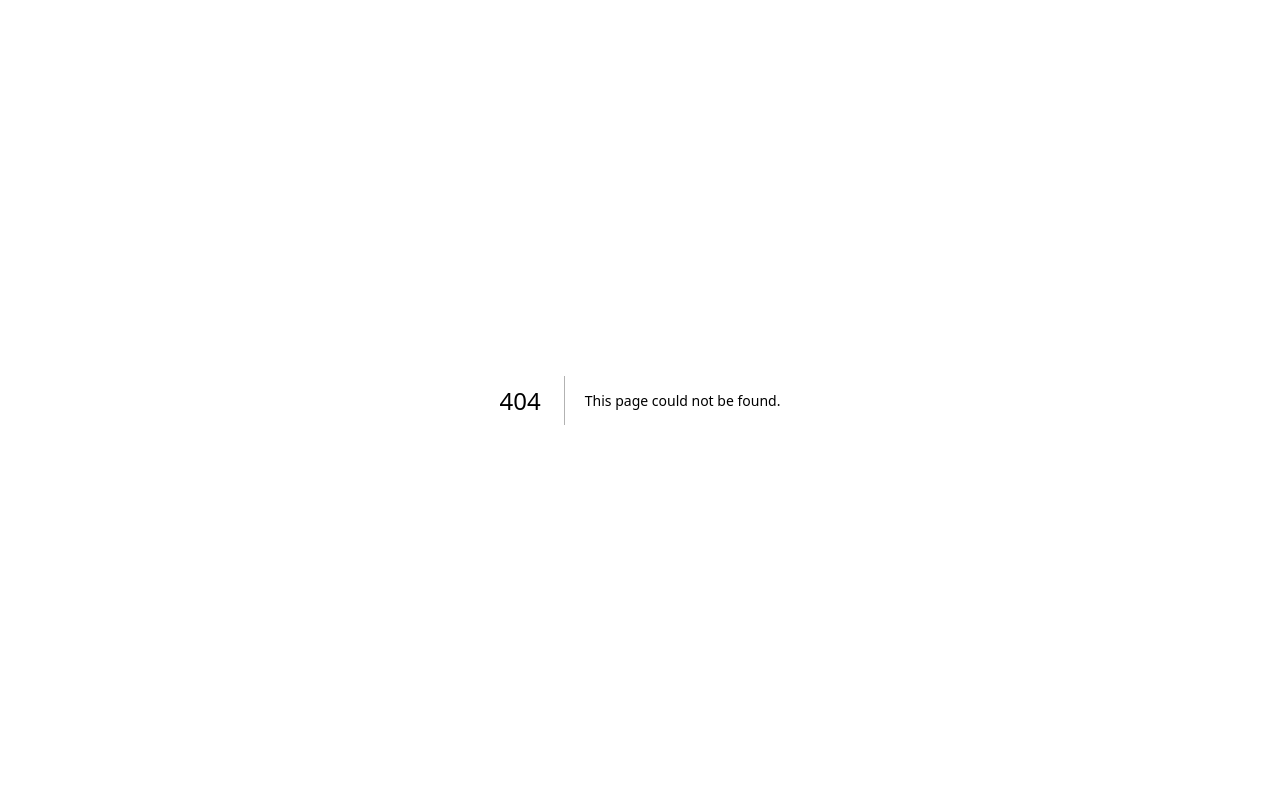
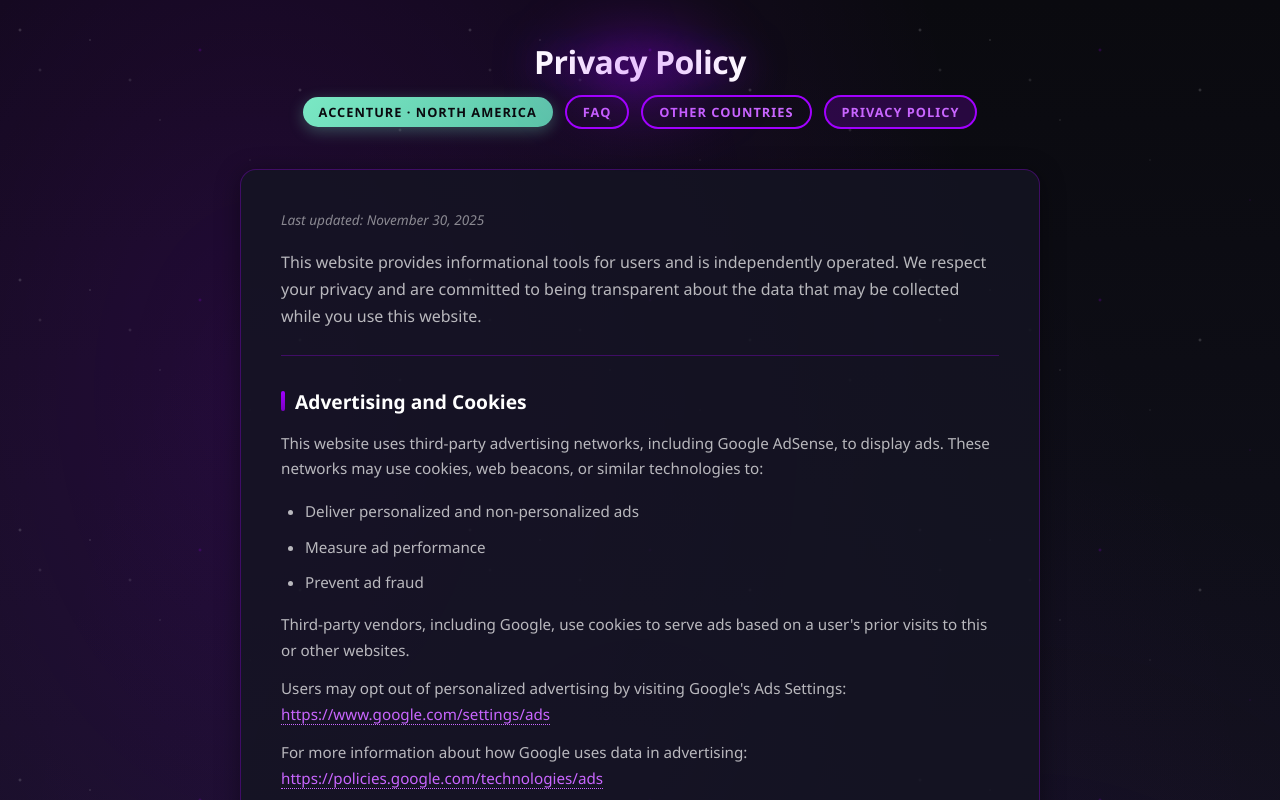
Before and after one commit to jtran5524/accenture-chargeability, a Next.js app: page /privacy-policy in a window 1280 px wide. Before the commit this address had no page. Shown: the top 800 px of the page. Built offline with nearby package versions, Linux system fonts and the light colour scheme.

Commit message:
Add Privacy Policy page

```diff
--- a/app/faq/page.js
+++ b/app/faq/page.js
@@ -61,6 +61,9 @@ export default function FAQPage() {
             <Link href="/other-countries" className="pill pill-faq">
               Other Countries
             </Link>
+            <Link href="/privacy-policy" className="pill pill-faq">
+              Privacy Policy
+            </Link>
           </div>
           <p className="subtitle">
             Everything you need to know about chargeability, bench time, and how this forecaster works.
--- a/app/globals.css
+++ b/app/globals.css
@@ -876,6 +876,104 @@ input[type="date"]::-webkit-calendar-picker-indicator:hover {
   color: var(--text-muted);
 }
 
+/* Privacy Policy Page Styles */
+.policy-container {
+  max-width: 800px;
+  margin: 0 auto;
+}
+
+.policy-card {
+  background: var(--bg-card);
+  border-radius: 16px;
+  padding: 40px;
+  border: 1px solid var(--border-color);
+  box-shadow: 0 4px 24px rgba(0, 0, 0, 0.4);
+}
+
+.policy-updated {
+  font-size: 0.85rem;
+  color: var(--text-muted);
+  margin-bottom: 20px;
+  font-style: italic;
+}
+
+.policy-intro {
+  font-size: 1rem;
+  color: var(--text-secondary);
+  line-height: 1.7;
+  margin-bottom: 32px;
+  padding-bottom: 24px;
+  border-bottom: 1px solid var(--border-color);
+}
+
+.policy-section {
+  margin-bottom: 32px;
+}
+
+.policy-section h2 {
+  font-size: 1.2rem;
+  font-weight: 600;
+  color: var(--text-primary);
+  margin-bottom: 16px;
+  display: flex;
+  align-items: center;
+  gap: 10px;
+}
+
+.policy-section h2::before {
+  content: '';
+  width: 4px;
+  height: 20px;
+  background: linear-gradient(180deg, var(--accenture-purple) 0%, var(--accenture-purple-dark) 100%);
+  border-radius: 2px;
+}
+
+.policy-section p {
+  font-size: 0.95rem;
+  color: var(--text-secondary);
+  line-height: 1.7;
+  margin-bottom: 12px;
+}
+
+.policy-section ul {
+  margin: 16px 0;
+  padding-left: 24px;
+}
+
+.policy-section li {
+  font-size: 0.95rem;
+  color: var(--text-secondary);
+  line-height: 1.8;
+  margin-bottom: 8px;
+}
+
+.policy-section a {
+  color: var(--accenture-purple-light);
+  text-decoration: none;
+  border-bottom: 1px dotted var(--accenture-purple-light);
+  transition: all 0.2s ease;
+}
+
+.policy-section a:hover {
+  color: var(--accenture-purple);
+  border-bottom-color: var(--accenture-purple);
+}
+
+.contact-email {
+  font-size: 1.1rem !important;
+  margin-top: 16px !important;
+}
+
+.contact-email a {
+  font-weight: 600;
+}
+
+@media (max-width: 600px) {
+  .policy-card {
+    padding: 24px;
+  }
+}
+
 /* FAQ Page Styles */
 .faq-container {
   display: flex;
--- a/app/other-countries/page.js
+++ b/app/other-countries/page.js
@@ -78,6 +78,9 @@ export default function OtherCountriesPage() {
               FAQ
             </Link>
             <span className="pill pill-static">Other Countries</span>
+            <Link href="/privacy-policy" className="pill pill-faq">
+              Privacy Policy
+            </Link>
           </div>
           <p className="subtitle">
             Chargeability calculators for other Accenture regions.
--- a/app/page.js
+++ b/app/page.js
@@ -188,6 +188,9 @@ export default function Home() {
             </Link>
             <Link href="/other-countries" className="pill pill-faq">
               Other Countries
+            </Link>
+            <Link href="/privacy-policy" className="pill pill-faq">
+              Privacy Policy
             </Link>
           </div>
           <p className="subtitle">
--- /dev/null
+++ b/app/privacy-policy/page.js
@@ -0,0 +1,122 @@
+'use client';
+
+import Link from 'next/link';
+
+export default function PrivacyPolicyPage() {
+  return (
+    <main className="main">
+      <div className="stars"></div>
+      <div className="container">
+        <header className="header">
+          <div className="logo-glow"></div>
+          <h1 className="title">Privacy Policy</h1>
+          <div className="header-buttons">
+            <Link href="/" className="pill pill-link">
+              Accenture · North America
+            </Link>
+            <Link href="/faq" className="pill pill-faq">
+              FAQ
+            </Link>
+            <Link href="/other-countries" className="pill pill-faq">
+              Other Countries
+            </Link>
+            <span className="pill pill-static">Privacy Policy</span>
+          </div>
+        </header>
+
+        <div className="policy-container">
+          <div className="policy-card">
+            <p className="policy-updated">Last updated: November 30, 2025</p>
+
+            <p className="policy-intro">
+              This website provides informational tools for users and is independently operated. We respect your privacy and are committed to being transparent about the data that may be collected while you use this website.
+            </p>
+
+            <section className="policy-section">
+              <h2>Advertising and Cookies</h2>
+              <p>
+                This website uses third-party advertising networks, including Google AdSense, to display ads. These networks may use cookies, web beacons, or similar technologies to:
+              </p>
+              <ul>
+                <li>Deliver personalized and non-personalized ads</li>
+                <li>Measure ad performance</li>
+                <li>Prevent ad fraud</li>
+              </ul>
+              <p>
+                Third-party vendors, including Google, use cookies to serve ads based on a user's prior visits to this or other websites.
+              </p>
+              <p>
+                Users may opt out of personalized advertising by visiting Google's Ads Settings:<br />
+                <a href="https://www.google.com/settings/ads" target="_blank" rel="noopener noreferrer">
+                  https://www.google.com/settings/ads
+                </a>
+              </p>
+              <p>
+                For more information about how Google uses data in advertising:<br />
+                <a href="https://policies.google.com/technologies/ads" target="_blank" rel="noopener noreferrer">
+                  https://policies.google.com/technologies/ads
+                </a>
+              </p>
+            </section>
+
+            <section className="policy-section">
+              <h2>Information We Collect</h2>
+              <p>
+                This website does not collect or store personal information such as names, emails, passwords, phone numbers, login credentials, or account details.
+              </p>
+              <p>
+                However, non-personally identifiable information may be automatically collected for analytics and performance, including:
+              </p>
+              <ul>
+                <li>Browser type</li>
+                <li>Device type</li>
+                <li>General geographic region (country/city)</li>
+                <li>Pages visited</li>
+                <li>Time spent on the website</li>
+              </ul>
+              <p>
+                This information cannot be used to personally identify you.
+              </p>
+            </section>
+
+            <section className="policy-section">
+              <h2>External Links</h2>
+              <p>
+                This website may contain links to external third-party websites. We are not responsible for the content or privacy practices of those websites.
+              </p>
+            </section>
+
+            <section className="policy-section">
+              <h2>Children's Policy</h2>
+              <p>
+                This website is not intended for individuals under 13 years of age. We do not knowingly collect personal information from children. If you believe we may have collected information about a minor, please contact us for removal.
+              </p>
+            </section>
+
+            <section className="policy-section">
+              <h2>Contact</h2>
+              <p>
+                If you have questions or privacy concerns, you may contact us at:
+              </p>
+              <p className="contact-email">
+                📧 <a href="mailto:tranj3441@gmail.com">tranj3441@gmail.com</a>
+              </p>
+            </section>
+          </div>
+
+          <div className="back-section">
+            <Link href="/" className="back-btn">
+              ← Back to Calculator
+            </Link>
+          </div>
+        </div>
+
+        <footer className="disclaimer">
+          <p>
+            ⚠️ This is a heuristic for personal planning only. It is not official HR logic.
+          </p>
+        </footer>
+      </div>
+    </main>
+  );
+}
```
